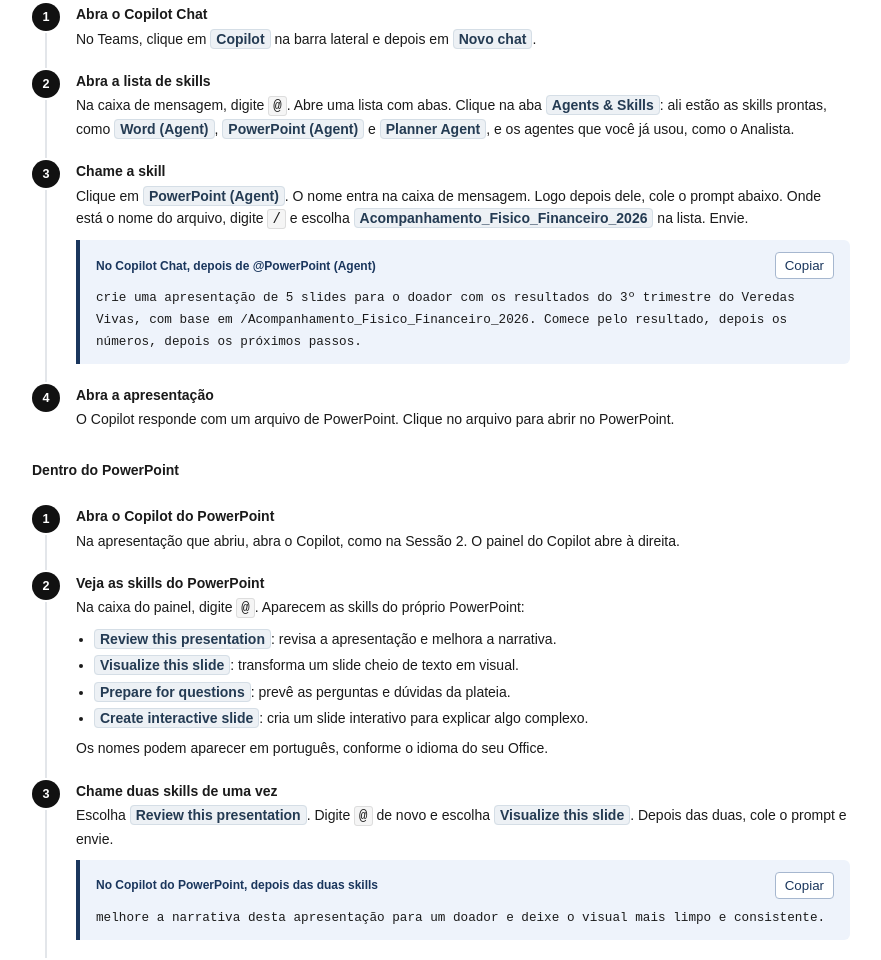
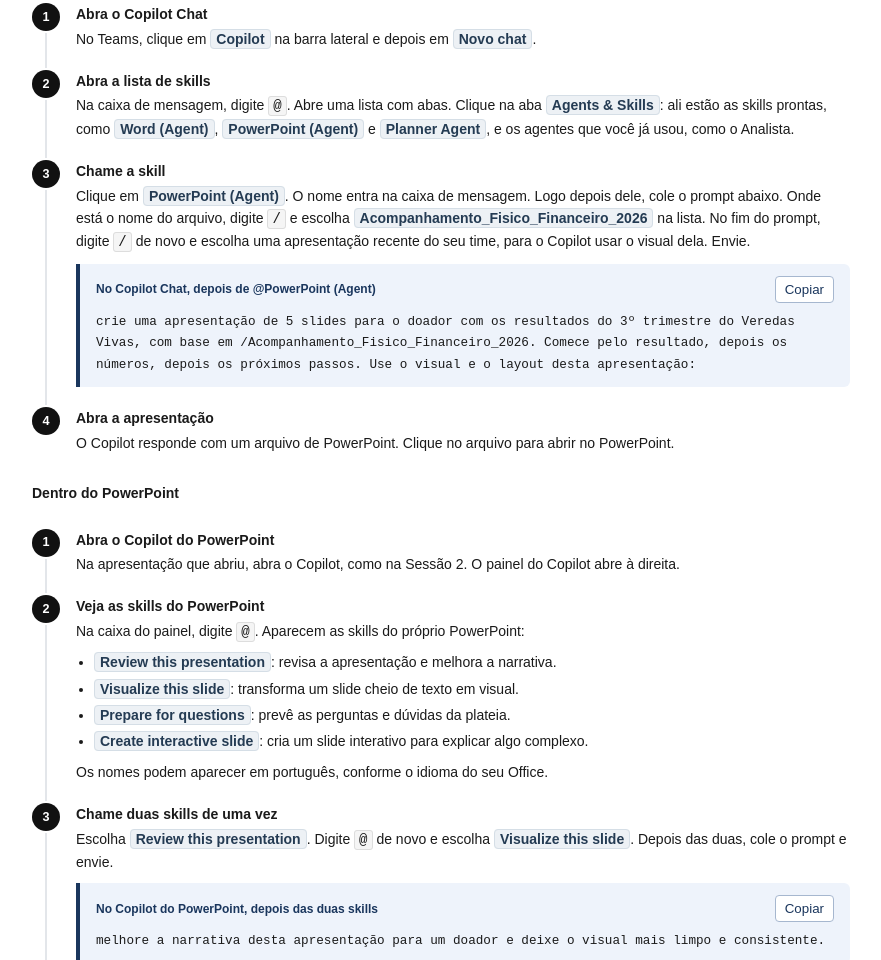
Before and after one commit to educrvz/tnc-workshop, a plain HTML site: page sessao-3.html in a window 1280 px wide. Shown: the part 4656-5616 px from the top of the page, without its empty margins (318-1199 px from the left). Drawn offline with Linux system fonts and the light colour scheme.

Commit message:
Sessão 3, exercício 3: usar o visual de uma apresentação do time
Co-Authored-By: Claude Opus 5.5 <noreply@anthropic.com>

```diff
--- a/sessao-3.html
+++ b/sessao-3.html
@@ -109,8 +109,8 @@
 <ol class="trail">
 <li><span class="st">Abra o Copilot Chat</span>No Teams, clique em <span class="path">Copilot</span> na barra lateral e depois em <span class="path">Novo chat</span>.</li>
 <li><span class="st">Abra a lista de skills</span>Na caixa de mensagem, digite <kbd>@</kbd>. Abre uma lista com abas. Clique na aba <span class="path">Agents &amp; Skills</span>: ali estão as skills prontas, como <span class="path">Word (Agent)</span>, <span class="path">PowerPoint (Agent)</span> e <span class="path">Planner Agent</span>, e os agentes que você já usou, como o Analista.</li>
-<li><span class="st">Chame a skill</span>Clique em <span class="path">PowerPoint (Agent)</span>. O nome entra na caixa de mensagem. Logo depois dele, cole o prompt abaixo. Onde está o nome do arquivo, digite <kbd>/</kbd> e escolha <span class="path">Acompanhamento_Fisico_Financeiro_2026</span> na lista. Envie.
-<div class="prompt"><div class="prompt-head"><span>No Copilot Chat, depois de @PowerPoint (Agent)</span><button class="copy" type="button">Copiar</button></div><pre>crie uma apresentação de 5 slides para o doador com os resultados do 3º trimestre do Veredas Vivas, com base em /Acompanhamento_Fisico_Financeiro_2026. Comece pelo resultado, depois os números, depois os próximos passos.</pre></div></li>
+<li><span class="st">Chame a skill</span>Clique em <span class="path">PowerPoint (Agent)</span>. O nome entra na caixa de mensagem. Logo depois dele, cole o prompt abaixo. Onde está o nome do arquivo, digite <kbd>/</kbd> e escolha <span class="path">Acompanhamento_Fisico_Financeiro_2026</span> na lista. No fim do prompt, digite <kbd>/</kbd> de novo e escolha uma apresentação recente do seu time, para o Copilot usar o visual dela. Envie.
+<div class="prompt"><div class="prompt-head"><span>No Copilot Chat, depois de @PowerPoint (Agent)</span><button class="copy" type="button">Copiar</button></div><pre>crie uma apresentação de 5 slides para o doador com os resultados do 3º trimestre do Veredas Vivas, com base em /Acompanhamento_Fisico_Financeiro_2026. Comece pelo resultado, depois os números, depois os próximos passos. Use o visual e o layout desta apresentação:</pre></div></li>
 <li><span class="st">Abra a apresentação</span>O Copilot responde com um arquivo de PowerPoint. Clique no arquivo para abrir no PowerPoint.</li>
 </ol>
 <p><strong>Dentro do PowerPoint</strong></p>
```
